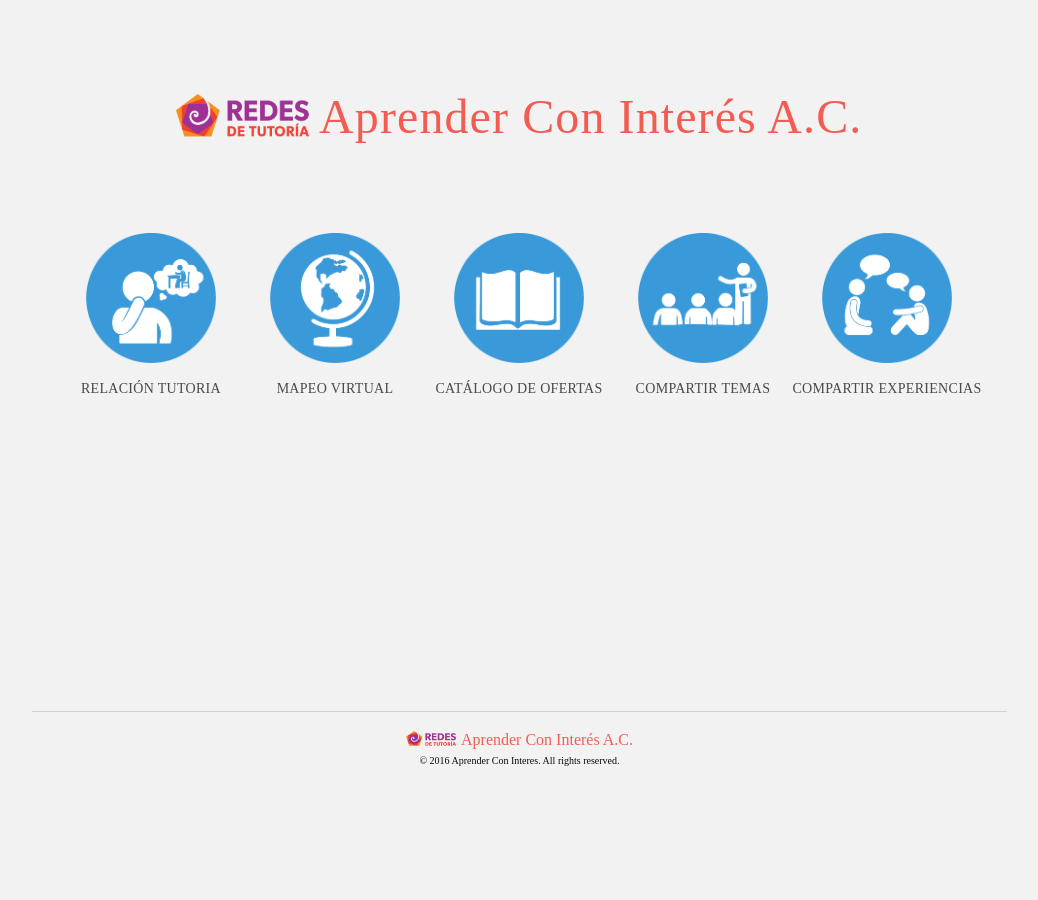
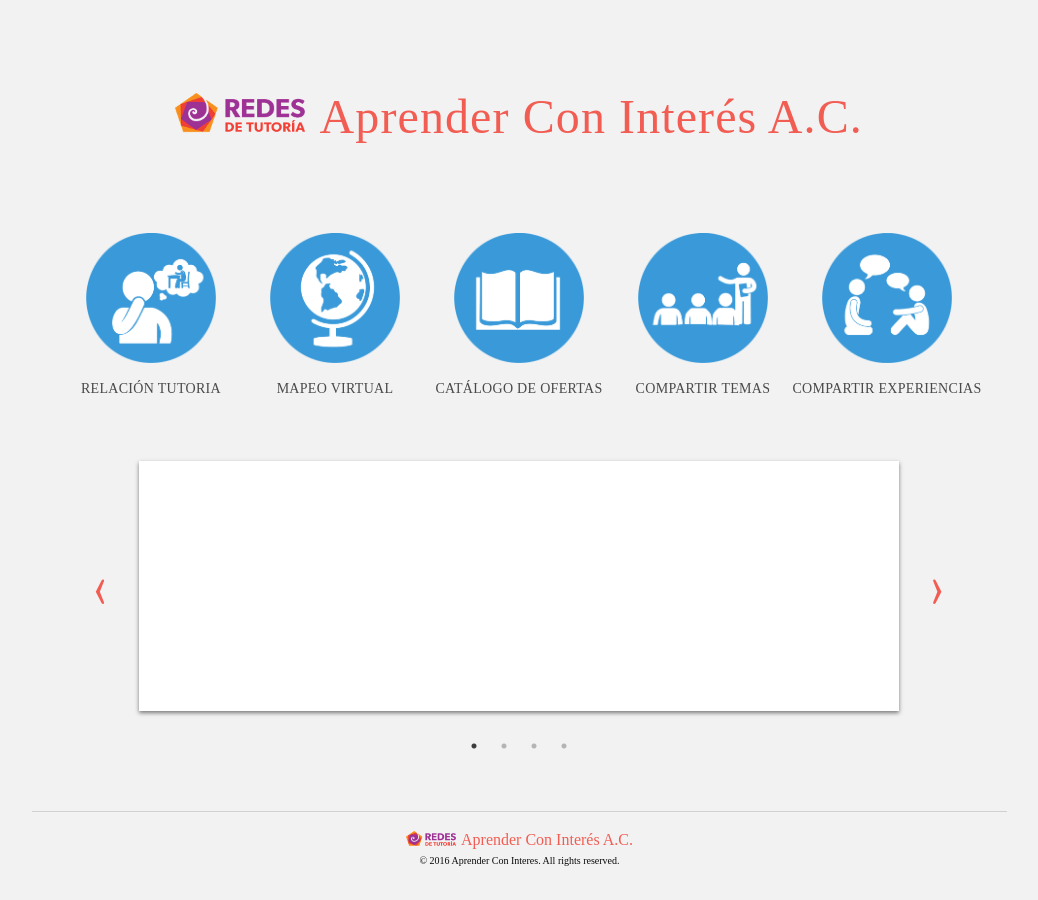
Before and after one commit to fvankrieken/Aprender, a web app: file src/public/views/index.html in a window 1280 px wide. Shown: the whole page, without its empty margins (121-1159 px from the left). Before the commit the page ends 766 px from the top, so only its background shows below. Run offline with its HTML, style and script files only (its server is not run), Linux system fonts and the light colour scheme; some libraries are stand-ins or nearby versions.

Commit message:
buncha stuff, basic slick

```diff
--- /dev/null
+++ b/src/public/app/slick.js
@@ -0,0 +1,9 @@
+app.directive('slickTab', function() {
+  return {
+    restrict: 'E',
+    scope: {
+      info: '='
+    },
+    templateUrl: 'app/slick/slick.html'
+  };
+});
--- a/src/public/stylesheets/app.css
+++ b/src/public/stylesheets/app.css
@@ -70,6 +70,7 @@
 	color: #2977c2;
 	font-face: Avenir-Roman;
 	font-size: 18px;
+	margin-bottom: 10px;
 }
 
 .greytext {
@@ -109,7 +110,7 @@
 	float:right;
 	width: 218px;
 	height:131px;
-	margin-top: 42px;
+	margin-top: 36px;
 }
 
 .icon4 {
@@ -128,7 +129,7 @@
 }
 
 .whitetext {
-	padding: 30px 25px 5px 35px;
+	padding: 20px 25px 5px 35px;
 	width: 100%;
 	height: auto;
 	background-color: #ffffff;
@@ -139,7 +140,7 @@
 }
 
 .whitetext2 {
-	padding: 30px 15px 5px 35px;
+	padding: 20px 15px 5px 35px;
 	width: 100%;
 	height: auto;
 	background-color: #ffffff;
@@ -382,3 +383,22 @@
 
 /* Show the dropdown menu (use JS to add this class to the .dropdown-content container when the user clicks on the dropdown button) */
 .show {display:block;}
+
+.slicktab {
+	background-color: #ffffff;
+	width: 760px;
+	margin: auto;
+	margin-top: 10px;
+	box-shadow: 0 2px 4px 0 rgba(0, 0, 0, 0.5);
+	height: 250px;
+}
+
+.slickprevnext {
+	color: #f25d53;
+	font-size: 32px;
+	font-weight: bold;
+	margin: auto;
+	display: block;
+	position:absolute;
+	top: 122px;
+}
--- a/src/public/views/CdO.html
+++ b/src/public/views/CdO.html
@@ -153,7 +153,6 @@
     <script src="app/Controllers/HisController.js"></script>
 
     <!-- Directives -->
-    <script src="app/navbar/navbar.js"></script>
     <script src="app/Grid/grid.js"></script>
 
   </body>
--- a/src/public/views/index.html
+++ b/src/public/views/index.html
@@ -4,17 +4,24 @@
     <meta charset="utf-8" />
     <meta http-equiv="x-ua-compatible" content="ie=edge">
     <meta name="viewport" content="width=device-width, initial-scale=1.0" />
-    <title>Aron el Cabrón</title>
+    <title>Aprender Con Interés</title>
     <link rel="stylesheet" href="/stylesheets/foundation.css" />
     <link rel="stylesheet" href="/stylesheets/app.css" />
+    <link rel="stylesheet" type="text/css" href="//cdn.jsdelivr.net/jquery.slick/1.5.9/slick.css"/>
+    <link rel="stylesheet" type="text/css" href="//cdn.jsdelivr.net/jquery.slick/1.5.9/slick-theme.css"/>
+
+
+
+    <script src="http://ajax.googleapis.com/ajax/libs/jquery/1.10.1/jquery.min.js"></script>
+
   </head>
 
-  <body style="background-color: #f2f2f2">
+  <body style="background-color: #f2f2f2" ng-app="myApp">
 
     <div class="indexMain">
 
       <div class="mainTitle">
-        <img src="/img/logo2.png" style="width:133px; height: 46px;margin-bottom:10px;"/>
+        <img src="/img/logo2.png" style="width:130px; height: 42px;margin-bottom:15px; margin-right: 4px"/>
         Aprender Con Interés A.C.
       </div>
 
@@ -46,7 +53,22 @@
         </li>
       </ul>
 
-      <div class="footer temp"  style="position: absolute; bottom: 0; margin: 25px; margin-bottom: 0">
+      <div class="single-item" style="height: 280px; width: 780px; margin: auto; margin-top: 35px; margin-bottom: 80px">
+        <div ng-controller="EspController">
+          <div class="slicktab"></div>
+        </div>
+        <div ng-controller="MatController">
+          <div class="slicktab"></div>
+        </div>
+        <div ng-controller="CieController">
+          <div class="slicktab"></div>
+        </div>
+        <div ng-controller="HisController">
+          <div class="slicktab"></div>
+        </div>
+      </div>
+
+      <div class="footer"  style="margin: 25px; margin-bottom: 0">
       <p style="font-face: Avenir-Roman; color: #f25d53; margin-bottom:0px;"> <img src="/img/logo2.png" style="width: 50px; height: 16px; margin-bottom: 5px; margin-right: 5px;"/>Aprender Con Interés A.C. </p>
       <p style="font-size: 10px;font-face: Helvetica-Light;">© 2016 Aprender Con Interes. All rights reserved.</p>
     </div>
@@ -54,6 +76,32 @@
     </div>
 
 
+    <script type="text/javascript" src="//code.jquery.com/jquery-1.11.0.min.js"></script>
+    <script type="text/javascript" src="//code.jquery.com/jquery-migrate-1.2.1.min.js"></script>
+    <script type="text/javascript" src="//cdn.jsdelivr.net/jquery.slick/1.5.9/slick.min.js"></script>
+    <script type="text/javascript">
+      $(document).ready(function(){
+        $('.single-item').slick({
+          dots: true,
+          prevArrow:"<button type='button' class='slickprevnext' style='left:-35px;'>&#9001</button>",
+          nextArrow:"<button type='button' class='slickprevnext' style='right:-33px;'>&#9002</button>",
+          autoplay:true,
+          autoplaySpeed:10000,
+        });
+      });
+    </script>
+
+       <!-- Modules -->
+    <script src="app/app.js"></script>
+
+    <!-- Controllers -->
+    <script src="app/Controllers/EspController.js"></script>
+    <script src="app/Controllers/MatController.js"></script>
+    <script src="app/Controllers/CieController.js"></script>
+    <script src="app/Controllers/HisController.js"></script>
+
+    <!-- Directives -->
+    <script src="app/slick/slick.js"></script>
 
   </body>
 </html>
```
Also changed, not shown: src/public/views/RT.html (+6 -6 lines), 7 other files.
